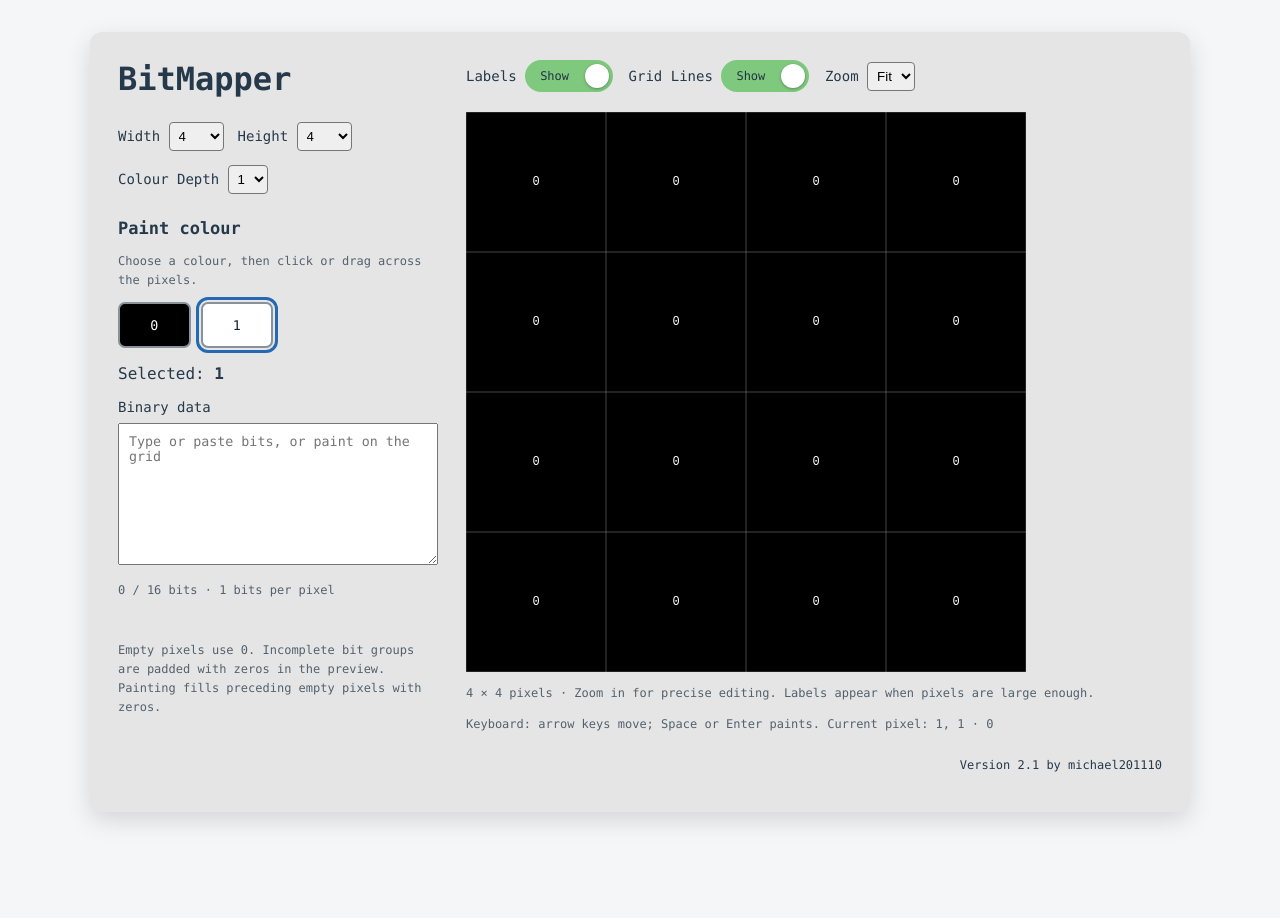
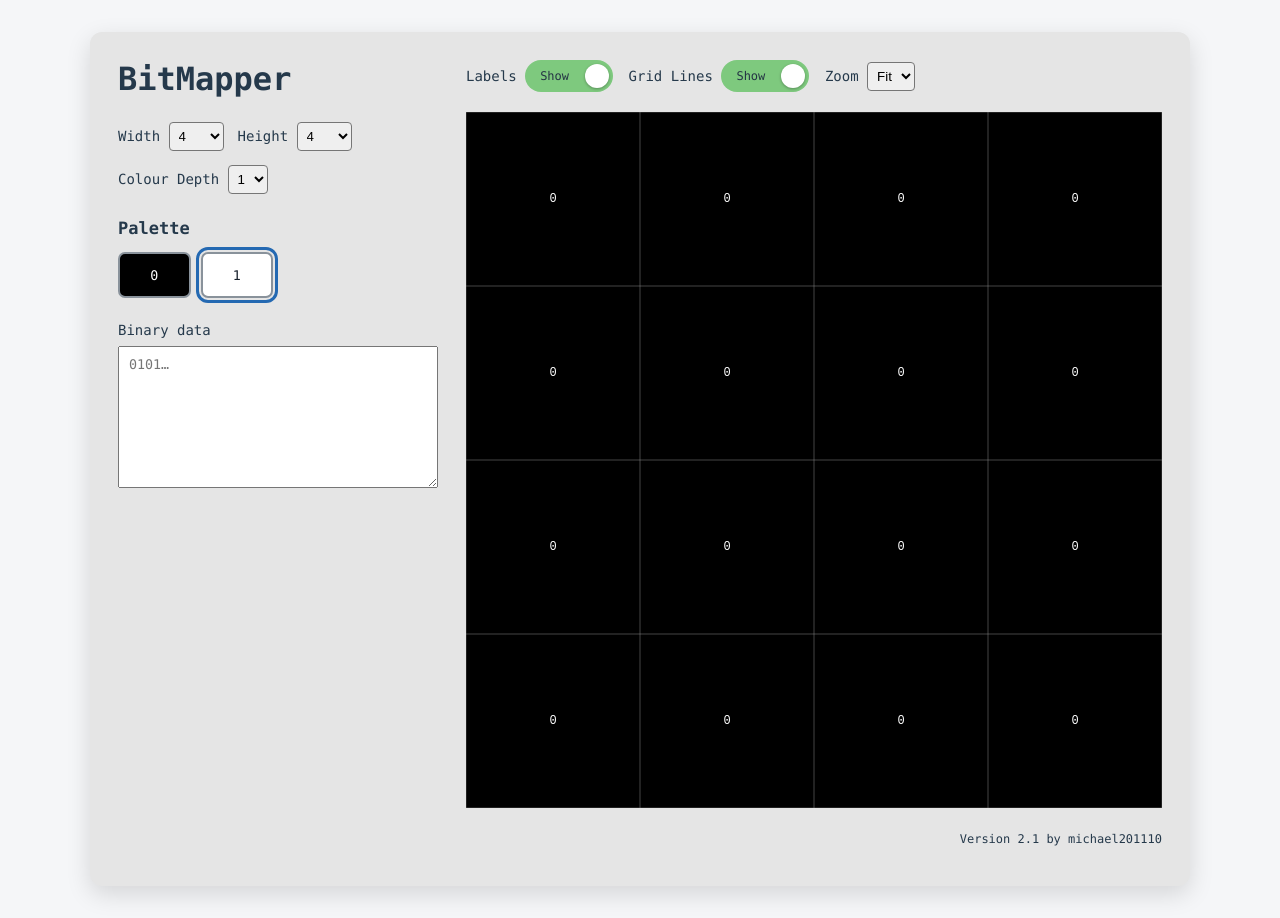
Before and after one commit to michael201110/BitMapper, a Vue app: page / in a window 1280 px wide. Before the commit the page ends 844 px from the top, so only its background shows below. Built offline with nearby package versions, Linux system fonts and the light colour scheme.

Commit message:
Expand canvas to editor width and simplify interface

```diff
--- a/src/App.vue
+++ b/src/App.vue
@@ -8,20 +8,16 @@
         <label>Colour Depth <select v-model.number="colourDepth"><option v-for="n in 3" :key="n">{{ n }}</option></select></label>
         <label v-if="colourDepth === 3">Colour palette <select v-model="paletteChoice"><option value="default">Rainbow</option><option value="rgb">3bit RGB</option><option value="custom">Custom</option></select></label>
       </div>
-      <h2>Paint colour</h2>
-      <p class="hint">Choose a colour, then click or drag across the pixels.</p>
+      <h2>Palette</h2>
       <div class="palette">
         <div v-for="(colour, i) in palette" :key="i" class="palette-entry">
           <button class="swatch" :class="{selected: selected === i}" :aria-label="'Paint ' + pattern(i)" :aria-pressed="selected === i" :style="{background: colour, color: contrast(colour)}" @click="selected = i">{{ pattern(i) }}</button>
           <input v-if="colourDepth === 3 && paletteChoice === 'custom'" type="color" :aria-label="'Colour for ' + pattern(i)" v-model="custom[i]" />
         </div>
       </div>
-      <p>Selected: <strong>{{ pattern(selected) }}</strong></p>
       <label class="data-label" for="binary">Binary data</label>
-      <textarea id="binary" aria-label="Binary data" rows="8" :value="data" @input="updateData" spellcheck="false" placeholder="Type or paste bits, or paint on the grid"></textarea>
-      <p class="hint">{{ data.length.toLocaleString() }} / {{ capacity.toLocaleString() }} bits · {{ colourDepth }} bits per pixel</p>
-      <p class="warning" role="status">{{ warning }}</p>
-      <p class="hint">Empty pixels use {{ pattern(0) }}. Incomplete bit groups are padded with zeros in the preview. Painting fills preceding empty pixels with zeros.</p>
+      <textarea id="binary" aria-label="Binary data" rows="8" :value="data" @input="updateData" spellcheck="false" placeholder="0101…"></textarea>
+      <p v-if="warning" class="warning" role="status">{{ warning }}</p>
     </section>
     <section ref="editor" class="editor">
       <div class="display-controls">
@@ -29,11 +25,9 @@
         <ToggleSwitch labelText="Grid Lines" leftText="Show" rightText="Hide" v-model:state="showGridlines" />
         <label>Zoom <select v-model.number="zoom"><option :value="1">Fit</option><option :value="2">2×</option><option :value="4">4×</option><option :value="8">8×</option></select></label>
       </div>
-      <div class="viewport" :style="{ width: canvasWidth + 'px' }">
+      <div class="viewport" :class="{ zoomed: zoom > 1 }" :style="{ width: canvasWidth + 'px' }">
         <canvas ref="canvas" :style="{width: canvasWidth + 'px', height: canvasHeight + 'px'}" tabindex="0" role="img" :aria-label="'Editable ' + xRes + ' by ' + yRes + ' pixel grid. Arrow keys move; Space or Enter paints.'" @pointerdown="startPaint" @pointermove="movePaint" @pointerup="stopPaint" @pointercancel="stopPaint" @lostpointercapture="stopPaint" @keydown="keyPaint" @focus="focused = true; draw()" @blur="focused = false; draw()"></canvas>
       </div>
-      <p class="hint">{{ xRes }} × {{ yRes }} pixels · Zoom in for precise editing. Labels appear when pixels are large enough.</p>
-      <p class="hint">Keyboard: arrow keys move; Space or Enter paints. Current pixel: {{ cursor % xRes + 1 }}, {{ Math.floor(cursor / xRes) + 1 }} · {{ pattern(valueAt(cursor)) }}</p>
       <p class="signature">Version 2.1 by michael201110</p>
     </section>
   </main>
@@ -61,7 +55,7 @@ export default {
       if (this.paletteChoice === 'rgb') return ['#000000','#0000ff','#00ff00','#00ffff','#ff0000','#ff00ff','#ffff00','#ffffff'];
       return ['#000000','#ff0000','#ff8c00','#ffd700','#00ff00','#0000ff','#4b0082','#ffffff'];
     },
-    cellSize() { return Math.min(this.available / this.xRes, 560 / this.yRes) * this.zoom; },
+    cellSize() { return this.available / this.xRes * this.zoom; },
     canvasWidth() { return this.cellSize * this.xRes; },
     canvasHeight() { return this.cellSize * this.yRes; },
   },
@@ -135,7 +129,7 @@ export default {
     },
     drawFrame() {
       const canvas = this.$refs.canvas; if (!canvas) return;
-      const ratio = window.devicePixelRatio || 1, size = this.cellSize;
+      const ratio = Math.min(window.devicePixelRatio || 1, 8192 / Math.max(this.canvasWidth, this.canvasHeight)), size = this.cellSize;
       canvas.width = Math.round(this.canvasWidth * ratio); canvas.height = Math.round(this.canvasHeight * ratio);
       const ctx = canvas.getContext('2d'); ctx.scale(ratio, ratio);
       for (let i = 0; i < this.xRes * this.yRes; i++) {
@@ -168,14 +162,15 @@ body { margin: 0; background: #f5f6f8; color: #25394b; font-family: Consolas, mo
 .app { display: grid; grid-template-columns: 320px minmax(0, 1fr); gap: 28px; max-width: 1100px; margin: 32px auto; padding: 28px; background: #e5e5e5; border-radius: 12px; box-shadow: 0 8px 24px #0002; }
 h1 { margin: 0 0 24px; font-size: 32px; } h2 { margin-top: 24px; font-size: 17px; }
 .settings { display: flex; flex-wrap: wrap; gap: 14px; } label { font-size: 14px; } select { padding: 5px; border-radius: 4px; }
-.hint { font-size: 12px; line-height: 1.6; color: #53616d; } .palette { display: grid; grid-template-columns: repeat(4, 1fr); gap: 10px; }
+.hint { font-size: 12px; line-height: 1.6; color: #53616d; } .palette { margin-bottom: 24px; display: grid; grid-template-columns: repeat(4, 1fr); gap: 10px; }
 .palette-entry { display: grid; gap: 6px; } .swatch { min-height: 46px; border: 2px solid #89929b; border-radius: 7px; cursor: pointer; font-family: inherit; }
 .swatch.selected { outline: 3px solid #2469b2; outline-offset: 2px; } .palette input { width: 100%; height: 30px; }
 .data-label { display: block; margin-bottom: 8px; } textarea { width: 100%; resize: vertical; font-family: inherit; padding: 10px; overflow-wrap: anywhere; }
 .warning { color: #a12c14; font-size: 12px; min-height: 16px; } .editor { min-width: 0; }
 .display-controls { display: flex; flex-wrap: wrap; align-items: center; gap: 16px; margin-bottom: 20px; }
-.viewport { max-width: 100%; overflow: auto; max-height: 650px; background: #cdd2d8; }
+.viewport { max-width: 100%; overflow: auto; background: #cdd2d8; }
+.viewport.zoomed { max-height: 75vh; }
 canvas { display: block; touch-action: none; cursor: crosshair; } canvas:focus-visible { outline: 2px solid #2469b2; outline-offset: -2px; }
 .signature { text-align: right; font-size: 12px; margin-top: 24px; }
-@media (max-width: 760px) { .app { grid-template-columns: 1fr; padding: 18px; margin: 12px; gap: 20px; } .viewport { max-height: 65vh; } }
+@media (max-width: 760px) { .app { grid-template-columns: 1fr; padding: 18px; margin: 12px; gap: 20px; } .viewport.zoomed { max-height: 65vh; } }
 </style>
```
